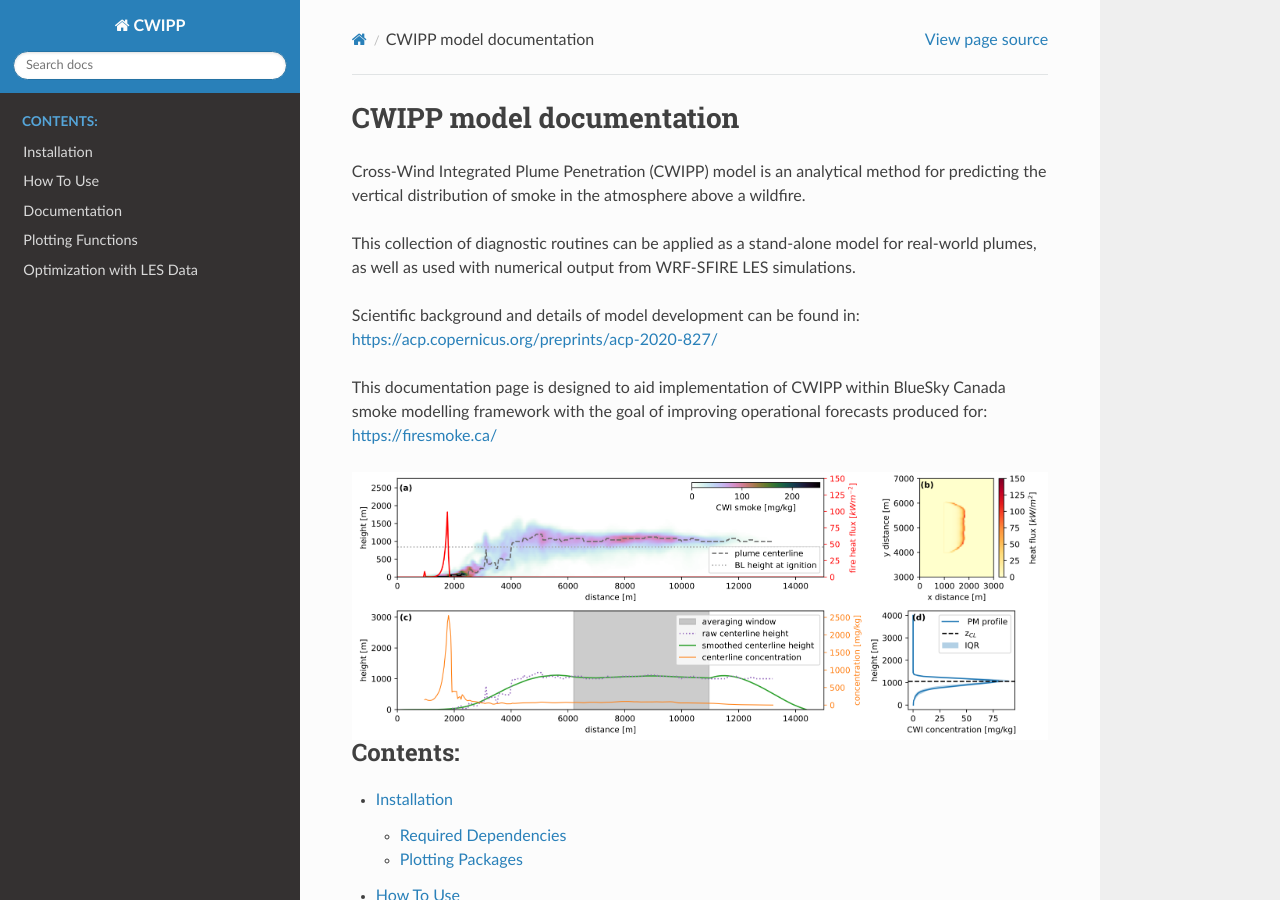
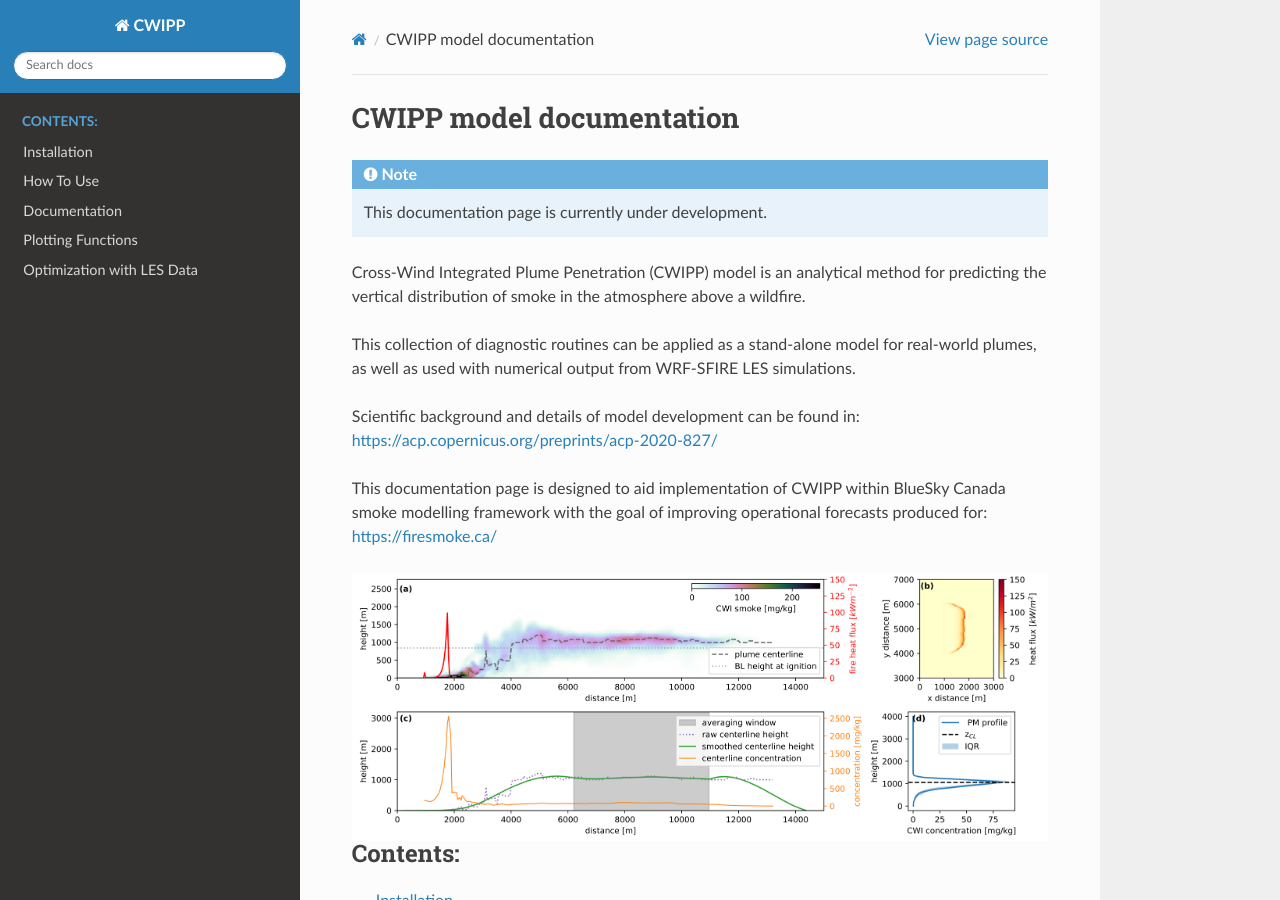
Before and after one commit to nmoisseeva/cwipp, a Sphinx documentation site: the page built from docs/source/index.rst, in a window 1280 px wide and 900 px high. Built offline with Sphinx 7.4.7 and the Read the Docs theme 2.0.0, drawn with Linux system fonts in a browser that asks for light colours.

Commit message:
added note

```diff
--- a/docs/source/index.rst
+++ b/docs/source/index.rst
@@ -6,9 +6,14 @@
 CWIPP model documentation
 ====================================
 
+.. note::
+
+   This documentation page is currently under development.
+
 Cross-Wind Integrated Plume Penetration (CWIPP) model is an analytical method for predicting the vertical distribution of smoke in the atmosphere above a wildfire.
 
 This collection of diagnostic routines can be applied as a stand-alone model for real-world plumes, as well as used with numerical output from WRF-SFIRE LES simulations.
+
 
 Scientific background and details of model development can be found in:
 https://acp.copernicus.org/preprints/acp-2020-827/
```
Also changed, not shown: 8 other files.
